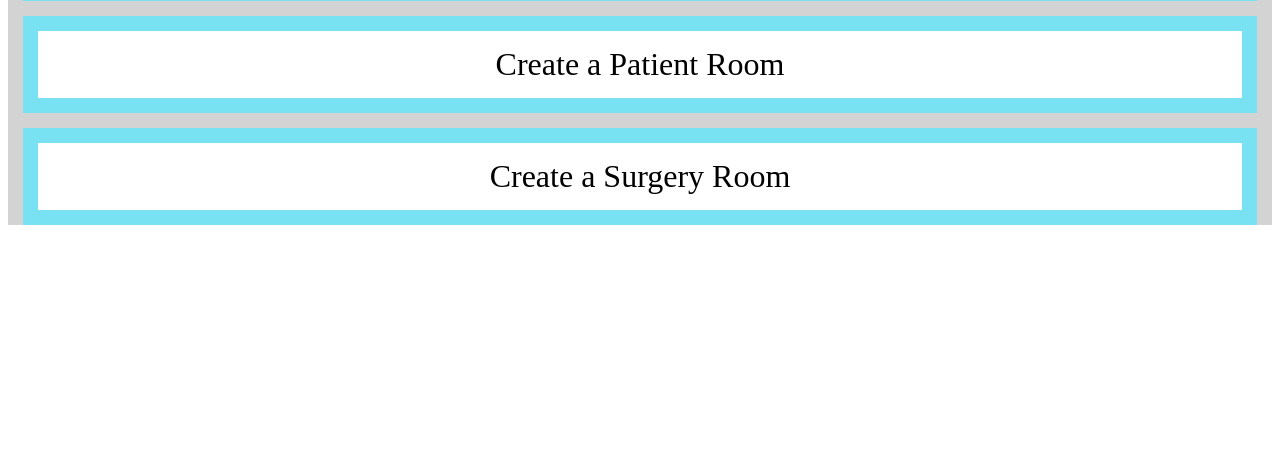
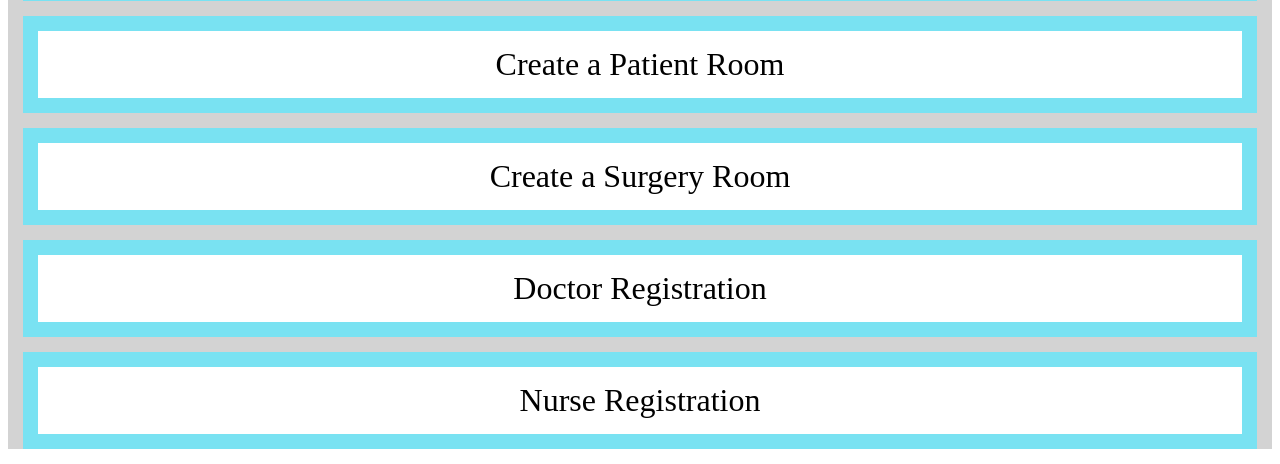
Before and after one commit to MawRojas/HospitalManagementSystem, a Django app: page / in a window 1280 px wide. Shown: the part 1402-1866 px from the top of the page. Before the commit the page ends 1627 px from the top, so only its background shows below. Run offline with Django 3.2, Linux system fonts and the light colour scheme; a user stored in the database is signed in; data comes from the database, SQL or seed files in the repository; both versions use the stored data as it was after the commit.

Commit message:
Added create doctor a nurse from staff home page

```diff
--- a/hospital_management_system/hospital/templates/hospital/home.html
+++ b/hospital_management_system/hospital/templates/hospital/home.html
@@ -63,6 +63,14 @@
                         <div class="home_list_item_container">
                             <div class="home_list_item"><a class="home_list_item_text" href="{% url 'hospital:post_surgery_room' %}">Create a Surgery Room</a></div>
                         </div>
+
+                        <div class="home_list_item_container">
+                            <div class="home_list_item"><a class="home_list_item_text" href="{% url 'person:doctor_details' %}">Doctor Registration</a></div>
+                        </div>
+
+                        <div class="home_list_item_container">
+                            <div class="home_list_item"><a class="home_list_item_text" href="{% url 'person:nurse_details' %}">Nurse Registration</a></div>
+                        </div>
                     </div>
                 {% else %}
                 <div class="home_list_container">
```
Also changed, not shown: hospital_management_system/db.sqlite3.
